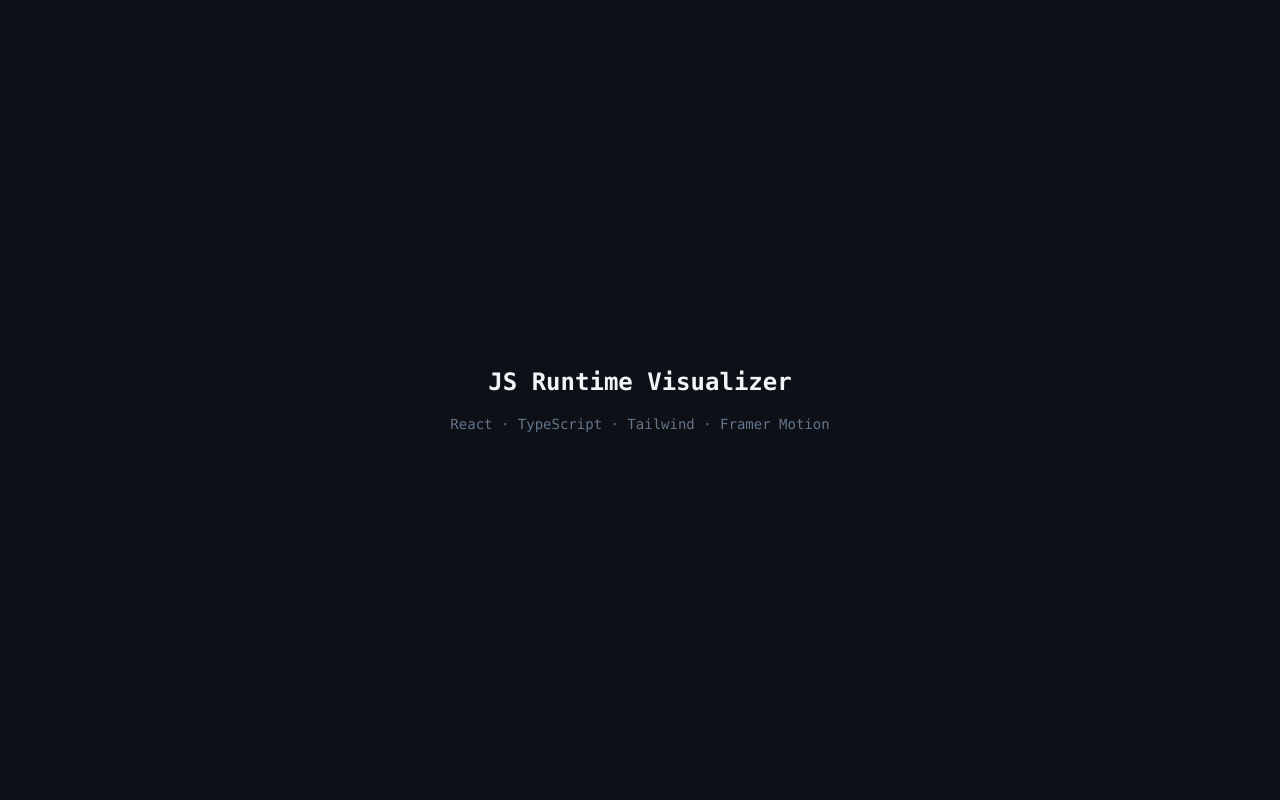
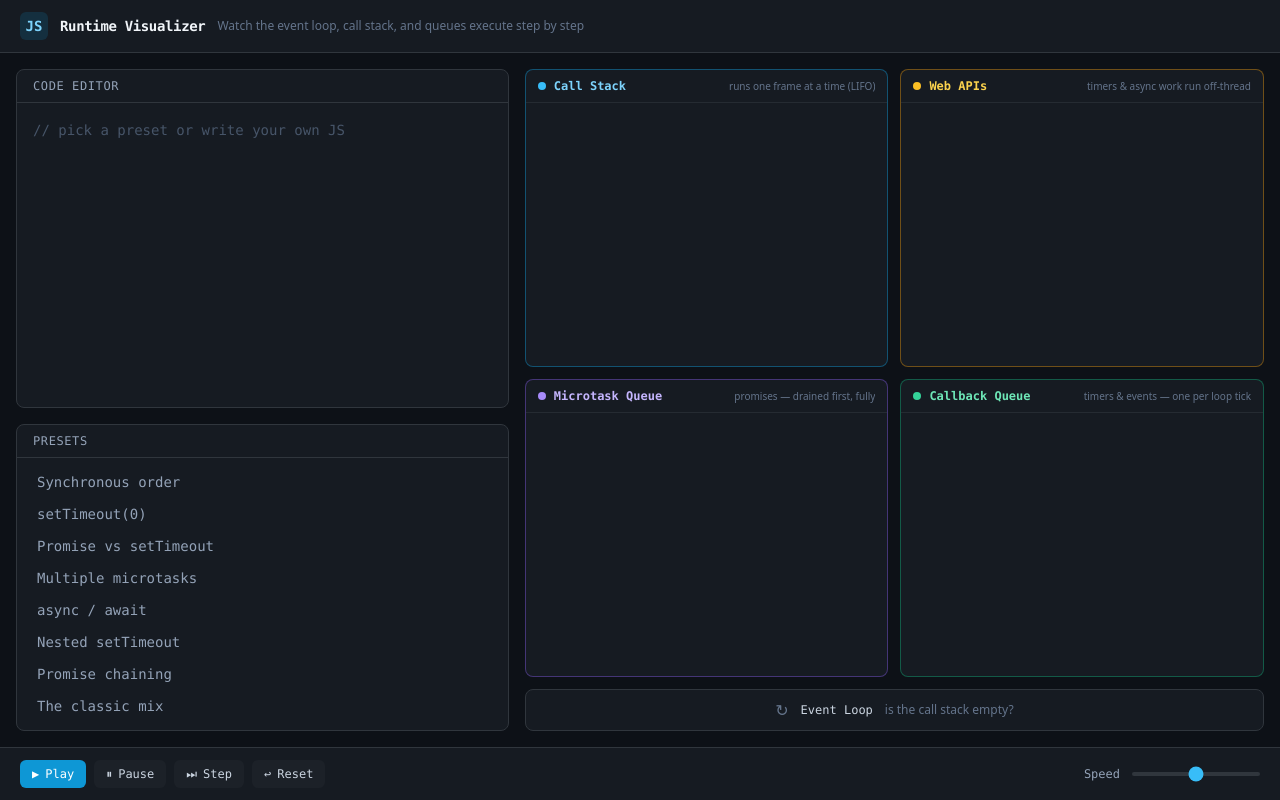
Before and after one commit to willianmonteiro/js-runtime-visualizer, a React (Vite) app: page / in a window 1280 px wide. Built offline with nearby package versions, Linux system fonts and the light colour scheme.

Commit message:
feat: buildd components and static layout skeleton with four color-coded zones

```diff
--- a/src/App.tsx
+++ b/src/App.tsx
@@ -1,19 +1,17 @@
-import { motion } from "framer-motion";
+import Header from "./components/Header";
+import EditorPanel from "./components/EditorPanel";
+import VisualizationPanel from "./components/VisualizationPanel";
+import ControlsBar from "./components/ControlsBar";
 
 export default function App() {
   return (
-    <div className="flex h-full flex-col items-center justify-center gap-4">
-      <motion.h1
-        initial={{ opacity: 0, y: 12 }}
-        animate={{ opacity: 1, y: 0 }}
-        transition={{ duration: 0.4, ease: "easeOut" }}
-        className="font-mono text-2xl font-semibold text-slate-100"
-      >
-        JS Runtime Visualizer
-      </motion.h1>
-      <p className="font-mono text-sm text-slate-500">
-        React · TypeScript · Tailwind · Framer Motion
-      </p>
+    <div className="flex h-full flex-col bg-surface">
+      <Header />
+      <main className="grid min-h-0 flex-1 grid-cols-1 gap-4 p-4 lg:grid-cols-[minmax(320px,2fr)_3fr]">
+        <EditorPanel />
+        <VisualizationPanel />
+      </main>
+      <ControlsBar />
     </div>
   );
 }
--- /dev/null
+++ b/src/components/ControlsBar.tsx
@@ -0,0 +1,43 @@
+function ControlButton({
+  label,
+  glyph,
+  primary = false,
+}: {
+  label: string;
+  glyph: string;
+  primary?: boolean;
+}) {
+  const base =
+    "flex items-center gap-1.5 rounded-md px-3 py-1.5 font-mono text-xs font-medium transition-colors";
+  const tone = primary
+    ? "bg-sky-500/90 text-white hover:bg-sky-400"
+    : "bg-surface-overlay text-slate-300 hover:bg-edge hover:text-slate-100";
+  return (
+    <button type="button" className={`${base} ${tone}`}>
+      <span aria-hidden>{glyph}</span>
+      {label}
+    </button>
+  );
+}
+
+export default function ControlsBar() {
+  return (
+    <div className="flex flex-wrap items-center gap-2 border-t border-edge bg-surface-raised px-5 py-3">
+      <ControlButton label="Play" glyph="▶" primary />
+      <ControlButton label="Pause" glyph="⏸" />
+      <ControlButton label="Step" glyph="⏭" />
+      <ControlButton label="Reset" glyph="↩" />
+
+      <div className="ml-auto flex items-center gap-3">
+        <span className="font-mono text-xs text-slate-400">Speed</span>
+        <input
+          type="range"
+          min={1}
+          max={5}
+          defaultValue={3}
+          className="h-1 w-32 cursor-pointer appearance-none rounded-full bg-edge accent-sky-400"
+        />
+      </div>
+    </div>
+  );
+}
--- /dev/null
+++ b/src/components/EditorPanel.tsx
@@ -0,0 +1,44 @@
+const PRESET_PLACEHOLDERS = [
+  "Synchronous order",
+  "setTimeout(0)",
+  "Promise vs setTimeout",
+  "Multiple microtasks",
+  "async / await",
+  "Nested setTimeout",
+  "Promise chaining",
+  "The classic mix",
+];
+
+export default function EditorPanel() {
+  return (
+    <div className="flex h-full flex-col gap-4">
+      <section className="flex min-h-0 flex-1 flex-col overflow-hidden rounded-lg border border-edge bg-surface-raised">
+        <div className="border-b border-edge px-4 py-2 font-mono text-xs uppercase tracking-wider text-slate-400">
+          Code Editor
+        </div>
+        <div className="min-h-0 flex-1 overflow-auto p-4 font-mono text-sm leading-relaxed text-slate-600">
+          {/* CodeMirror lands here in step 7 */}
+          // pick a preset or write your own JS
+        </div>
+      </section>
+
+      <section className="flex flex-col overflow-hidden rounded-lg border border-edge bg-surface-raised">
+        <div className="border-b border-edge px-4 py-2 font-mono text-xs uppercase tracking-wider text-slate-400">
+          Presets
+        </div>
+        <ul className="flex flex-col p-2">
+          {PRESET_PLACEHOLDERS.map((label) => (
+            <li key={label}>
+              <button
+                type="button"
+                className="w-full rounded-md px-3 py-1.5 text-left font-mono text-sm text-slate-400 transition-colors hover:bg-surface-overlay hover:text-slate-200"
+              >
+                {label}
+              </button>
+            </li>
+          ))}
+        </ul>
+      </section>
+    </div>
+  );
+}
--- /dev/null
+++ b/src/components/EventLoopIndicator.tsx
@@ -0,0 +1,13 @@
+export default function EventLoopIndicator() {
+  return (
+    <div className="flex items-center justify-center gap-3 rounded-lg border border-edge bg-surface-raised px-4 py-2">
+      <span className="text-slate-500">↻</span>
+      <span className="font-mono text-xs font-medium text-slate-300">
+        Event Loop
+      </span>
+      <span className="text-xs text-slate-500">
+        is the call stack empty?
+      </span>
+    </div>
+  );
+}
--- /dev/null
+++ b/src/components/Header.tsx
@@ -0,0 +1,15 @@
+export default function Header() {
+  return (
+    <header className="flex items-center gap-3 border-b border-edge bg-surface-raised px-5 py-3">
+      <span className="grid h-7 w-7 place-items-center rounded-md bg-sky-500/15 font-mono text-sm font-bold text-sky-300">
+        JS
+      </span>
+      <h1 className="font-mono text-sm font-semibold tracking-tight text-slate-100">
+        Runtime Visualizer
+      </h1>
+      <span className="hidden text-xs text-slate-500 sm:inline">
+        Watch the event loop, call stack, and queues execute step by step
+      </span>
+    </header>
+  );
+}
--- /dev/null
+++ b/src/components/VisualizationPanel.tsx
@@ -0,0 +1,17 @@
+import { ZONES } from "../zones";
+import Zone from "./Zone";
+import EventLoopIndicator from "./EventLoopIndicator";
+
+export default function VisualizationPanel() {
+  return (
+    <div className="flex h-full flex-col gap-3">
+      <div className="grid min-h-0 flex-1 grid-cols-1 grid-rows-[1fr_1fr] gap-3 lg:grid-cols-2">
+        <Zone meta={ZONES.callStack} />
+        <Zone meta={ZONES.webApis} />
+        <Zone meta={ZONES.microtaskQueue} />
+        <Zone meta={ZONES.callbackQueue} />
+      </div>
+      <EventLoopIndicator />
+    </div>
+  );
+}
--- /dev/null
+++ b/src/components/Zone.tsx
@@ -0,0 +1,26 @@
+import type { ReactNode } from "react";
+import type { ZoneMeta } from "../zones";
+
+interface ZoneProps {
+  meta: ZoneMeta;
+  children?: ReactNode;
+}
+
+export default function Zone({ meta, children }: ZoneProps) {
+  return (
+    <section
+      className={`flex min-h-0 flex-col rounded-lg border ${meta.accent.border} bg-surface-raised`}
+    >
+      <header className="flex items-center gap-2 border-b border-edge/60 px-3 py-2">
+        <span className={`h-2 w-2 rounded-full ${meta.accent.dot}`} />
+        <h2 className={`font-mono text-xs font-semibold ${meta.accent.title}`}>
+          {meta.title}
+        </h2>
+        <span className="ml-auto hidden truncate text-[10px] text-slate-500 md:inline">
+          {meta.subtitle}
+        </span>
+      </header>
+      <div className="min-h-0 flex-1 space-y-2 overflow-auto p-3">{children}</div>
+    </section>
+  );
+}
--- /dev/null
+++ b/src/zones.ts
@@ -0,0 +1,62 @@
+export type ZoneId = "callStack" | "webApis" | "microtaskQueue" | "callbackQueue";
+
+export interface ZoneMeta {
+  id: ZoneId;
+  title: string;
+  subtitle: string;
+  accent: {
+    border: string;
+    title: string;
+    dot: string;
+  };
+}
+
+export const ZONES: Record<ZoneId, ZoneMeta> = {
+  callStack: {
+    id: "callStack",
+    title: "Call Stack",
+    subtitle: "runs one frame at a time (LIFO)",
+    accent: {
+      border: "border-sky-500/40",
+      title: "text-sky-300",
+      dot: "bg-sky-400",
+    },
+  },
+  webApis: {
+    id: "webApis",
+    title: "Web APIs",
+    subtitle: "timers & async work run off-thread",
+    accent: {
+      border: "border-amber-500/40",
+      title: "text-amber-300",
+      dot: "bg-amber-400",
+    },
+  },
+  microtaskQueue: {
+    id: "microtaskQueue",
+    title: "Microtask Queue",
+    subtitle: "promises — drained first, fully",
+    accent: {
+      border: "border-violet-500/40",
+      title: "text-violet-300",
+      dot: "bg-violet-400",
+    },
+  },
+  callbackQueue: {
+    id: "callbackQueue",
+    title: "Callback Queue",
+    subtitle: "timers & events — one per loop tick",
+    accent: {
+      border: "border-emerald-500/40",
+      title: "text-emerald-300",
+      dot: "bg-emerald-400",
+    },
+  },
+};
+
+export const ZONE_ORDER: ZoneId[] = [
+  "callStack",
+  "webApis",
+  "microtaskQueue",
+  "callbackQueue",
+];
```
